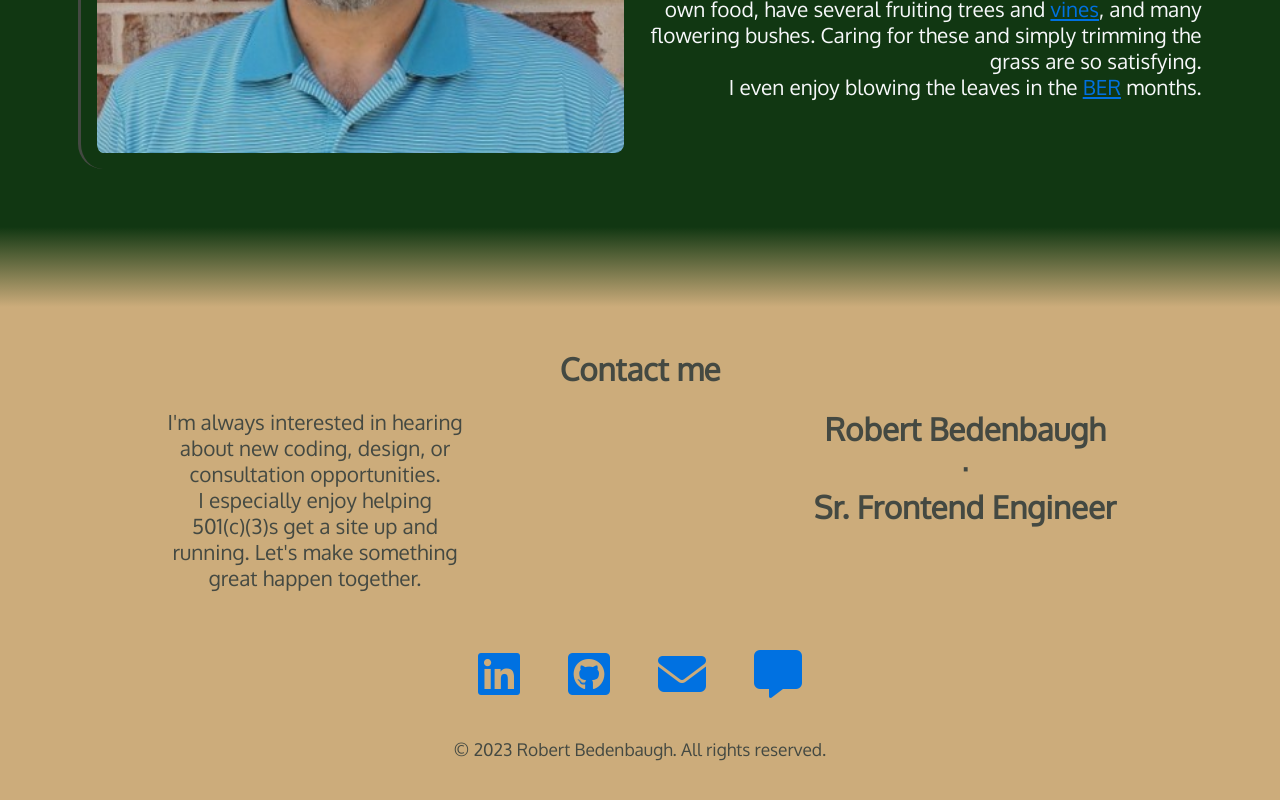
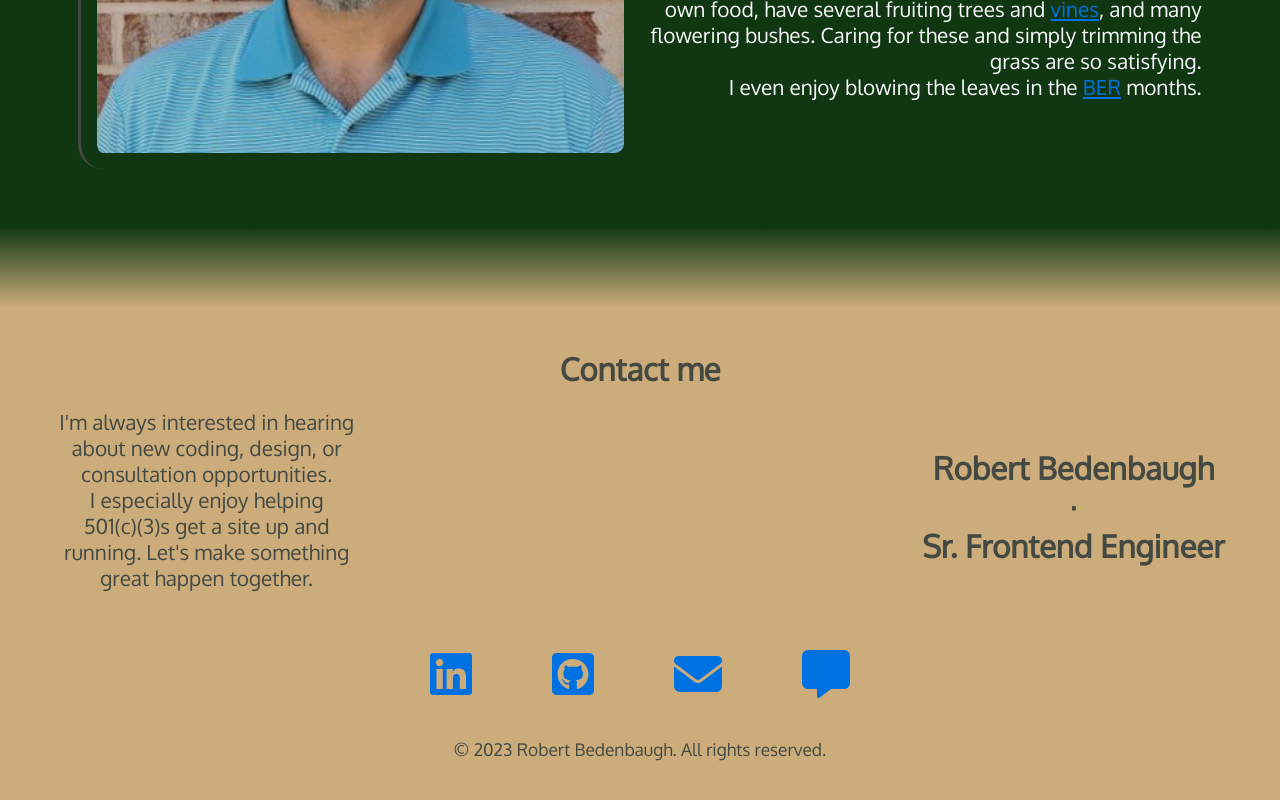
Before and after one commit to rhbedenbaugh/portfolio_2.0, a React (Create React App) app: page / in a window 1280 px wide. Shown: the part 2642-3442 px from the top of the page. Built offline with nearby package versions, Linux system fonts and the light colour scheme; a web font is replaced by a local one.

Commit message:
contactFooter styling

```diff
--- a/src/App.css
+++ b/src/App.css
@@ -304,13 +304,13 @@
   display: flex;
   flex-flow: row wrap;
   justify-content: center;
-  gap: 3rem;
+  gap: 5rem;
   font-size: 3rem;
 }
 .grid-container {
   display: grid;
   align-content: center;
-  grid-template-columns: 1fr 1fr;
+  grid-template-columns: 1fr 1fr 1fr;
   grid-gap: 20px;
 }
 
--- a/src/components/ContactFooter.js
+++ b/src/components/ContactFooter.js
@@ -24,8 +24,9 @@
             <br />
             great happen together.
           </p>
+          <p></p>
           <p>
-            <h2>
+            <h2><br></br>
               Robert Bedenbaugh <br />
               &middot; <br />
               Sr. Frontend Engineer
```
